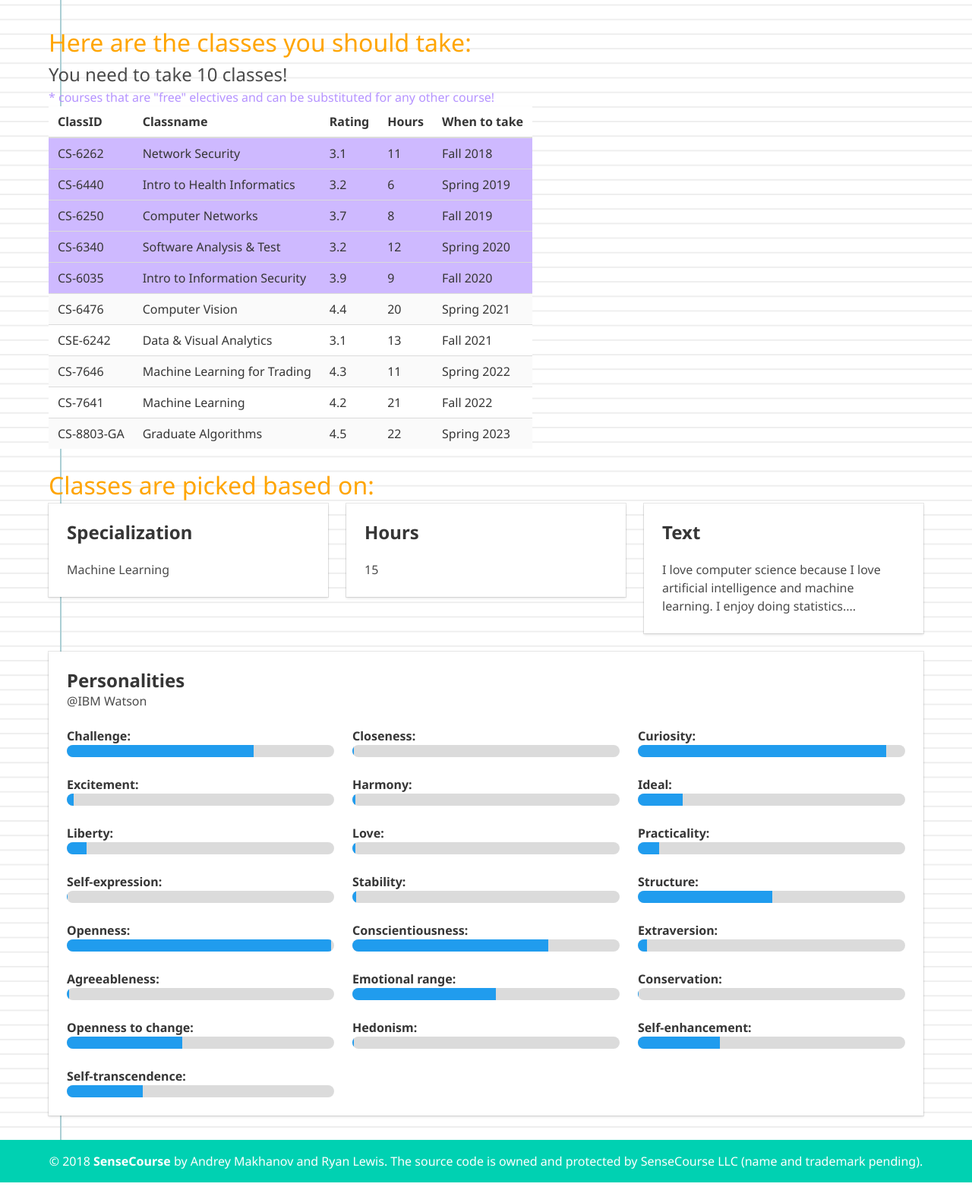
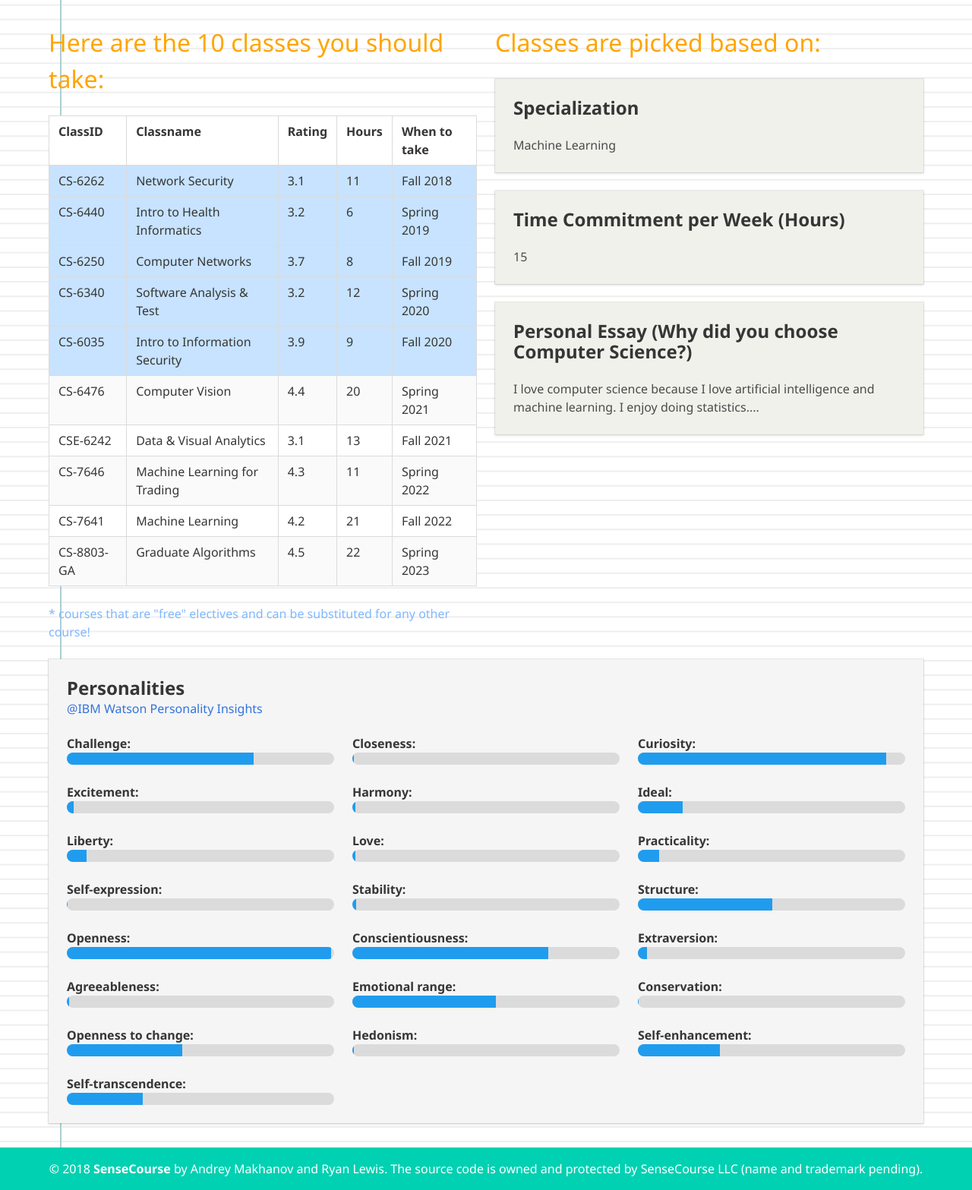
Before and after one commit to rylew2/SenseCourse, a Flask app: page / in a window 1280 px wide. Shown: the part 52-1619 px from the top of the page at 76% size. Run offline with Flask 2, Linux system fonts and the light colour scheme; a user stored in the database is signed in; data comes from the database, SQL or seed files in the repository; some libraries are stand-ins or nearby versions.

Commit message:
Fix coloring and columns on index_output page

```diff
--- a/static/css/index_output.css
+++ b/static/css/index_output.css
@@ -12,3 +12,11 @@
         background-color:white;
         box-shadow:0 2px 3px rgba(10,10,10,.1), 0 0 0 1px rgba(10,10,10,.1);
     }
+
+    .classPickBasedOn{
+        background-color: #d3d3c252 ;
+    }
+
+    .personalityList{
+        background-color: #f5f5f5;
+    }
--- a/templates/index_output.html
+++ b/templates/index_output.html
@@ -5,10 +5,11 @@
 
 
 <div class="container" style="padding-top:2em;padding-bottom:2em;">
-    <h1 id="message">Here are the classes you should take:</h1>
-    <h2 style="font-size:24px">You need to take {{classes|length}} classes!</h2>
-    <h3><span style="color:#b593ff">* courses that are "free" electives and can be substituted for any other course!</span></h3>
-    <table class="table is-striped">
+    <div class="columns">
+        <div class="column tenClasses">
+            <h1 id="message">Here are the 10 classes you should take:</h1> <br>
+
+                <table class="table is-striped is-bordered">
                     <thead>
                     <tr>
                         <th>ClassID</th>
@@ -20,7 +21,7 @@
                     </thead>
                     <tbody>
                     {% for class in classes %}
-        <tr {% if class[5] == 1 %} style="background-color:#ceb9ff" {% endif %}>
+                    <tr {% if class[5] == 1 %} style="background-color:#c7e3ff" {% endif %}>
                         <td>{{class[0]}}</td>
                         <td>{{class[1]}}</td>
                         <td>{{'%0.1f'| format(class[2]|float)}}</td>
@@ -29,15 +30,13 @@
                     </tr>
                     {% endfor %}
                     </tbody>
-
                 </table>
-
-
-    <h1>Classes are picked based on: </h1>
-    <div class="columns">
-        <div class="column">
+        <span style="color:#7fb7ff">* courses that are "free" electives and can be substituted for any other course!</span>
+        </div>
+        <div class="column picksBasedOn">
+            <h1>Classes are picked based on: </h1> <br>
                <div class="card">
-                <div class="card-content">
+                <div class="card-content classPickBasedOn" >
                     <div class="media">
                         <div class="media-content">
                             <p class="title is-4">Specialization</p>
@@ -48,14 +47,12 @@
                         {{spec}}
                     </div>
                 </div>
-            </div>
-        </div>
-        <div class="column">
+            </div> <br>
                <div class="card">
-                <div class="card-content">
+                <div class="card-content classPickBasedOn">
                     <div class="media">
                         <div class="media-content">
-                            <p class="title is-4">Hours</p>
+                            <p class="title is-4">Time Commitment per Week (Hours)</p>
                         </div>
                     </div>
 
@@ -63,14 +60,12 @@
                         {{hours}}
                     </div>
                 </div>
-            </div>
-        </div>
-        <div class="column">
+            </div> <br>
                 <div class="card">
-                <div class="card-content">
+                <div class="card-content classPickBasedOn">
                     <div class="media">
                         <div class="media-content">
-                            <p class="title is-4">Text</p>
+                            <p class="title is-4">Personal Essay (Why did you choose Computer Science?)</p>
                         </div>
                     </div>
 
@@ -78,16 +73,21 @@
                         {{text}}...
                     </div>
                 </div>
-            </div>
-        </div>
+            </div> <br>
         </div>
 
+    </div>
+
+
+
+
+
     <div class="card">
-        <div class="card-content">
+        <div class="card-content personalityList">
             <div class="media">
                 <div class="media-content">
                     <p class="title is-4">Personalities</p>
-                    <p class="subtitle is-6">@IBM Watson</p>
+                    <p class="subtitle is-6"><a href="https://www.ibm.com/watson/services/personality-insights/">@IBM Watson Personality Insights</a></p>
                 </div>
             </div>
 
```
Lines whose indentation alone changed are shown as unchanged.
